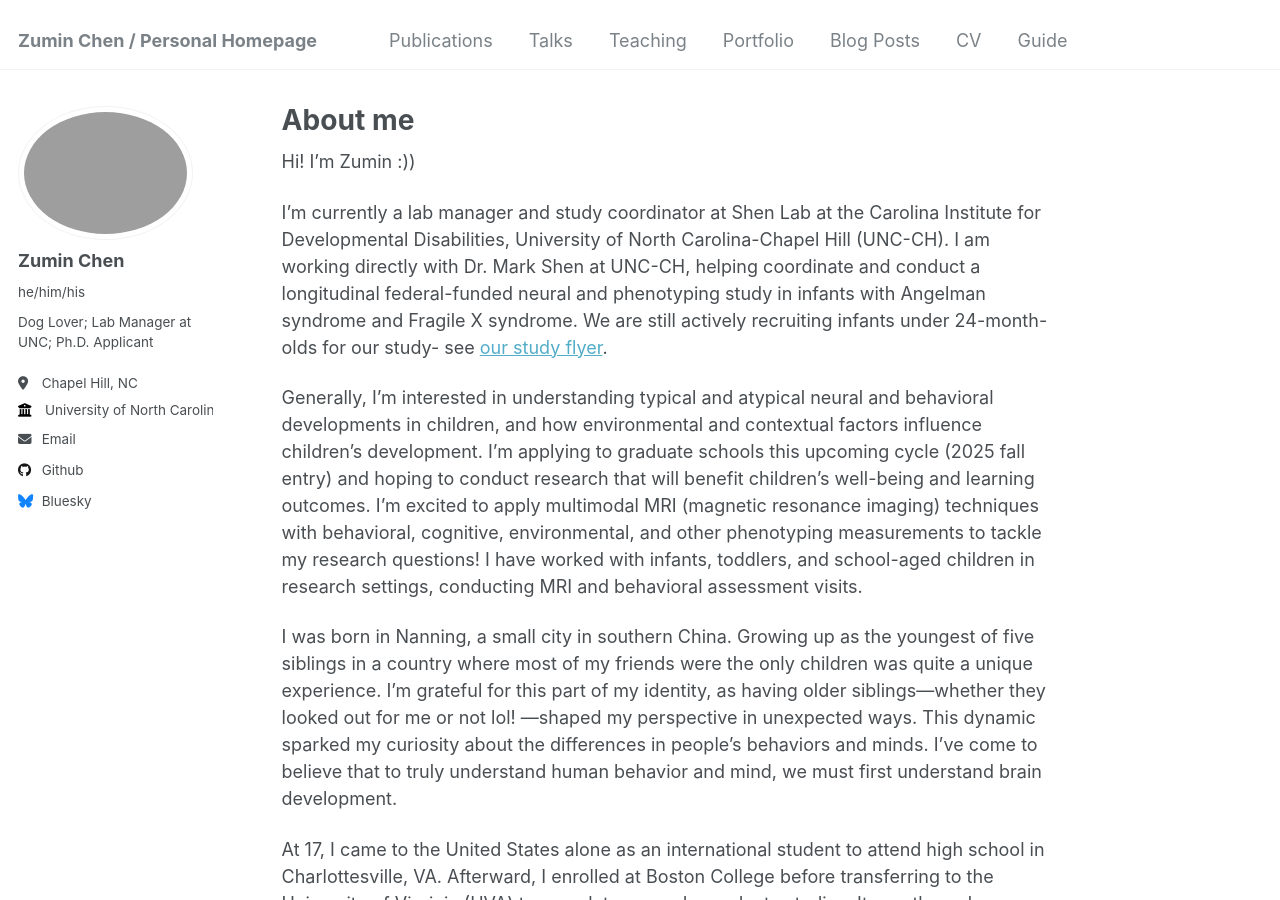
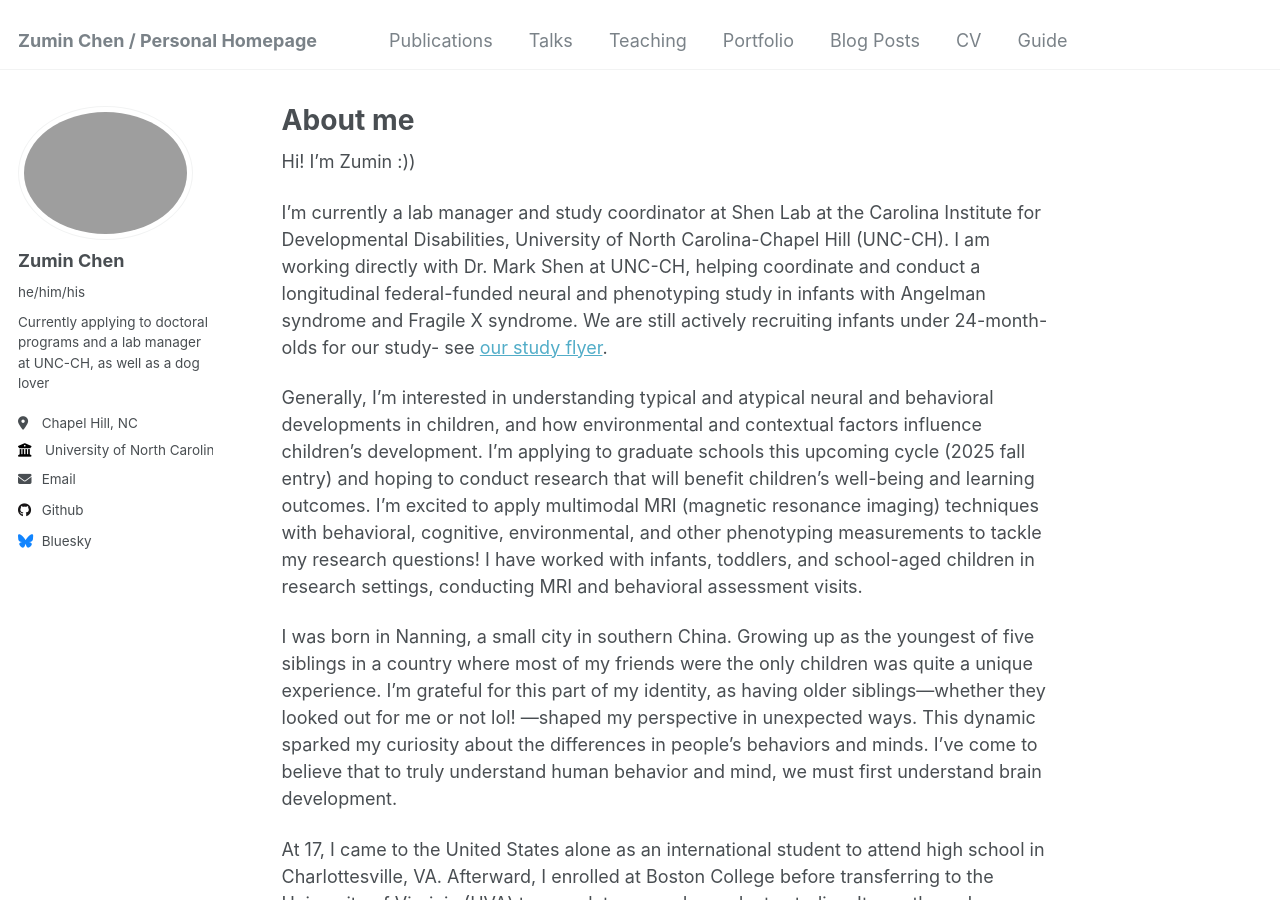
Before and after one commit to zumin-chen/Zumin-Chen, a Jekyll site: the page built from _pages/about.md, in a window 1280 px wide and 900 px high. Built offline with Jekyll 4.4.1, drawn with Linux system fonts in a browser that asks for light colours.

Commit message:
Update _config.yml

```diff
--- a/_config.yml
+++ b/_config.yml
@@ -24,7 +24,7 @@ author:
   avatar           : "ZC.png"
   name             : "Zumin Chen"
   pronouns         : "he/him/his"
-  bio              : "Dog Lover; Lab Manager at UNC; Ph.D. Applicant"
+  bio              : "Currently applying to doctoral programs and a lab manager at UNC-CH, as well as a dog lover"
   location         : "Chapel Hill, NC"
   employer         : "University of North Carolina- Chapel Hill"
   uri              : # URL
```
